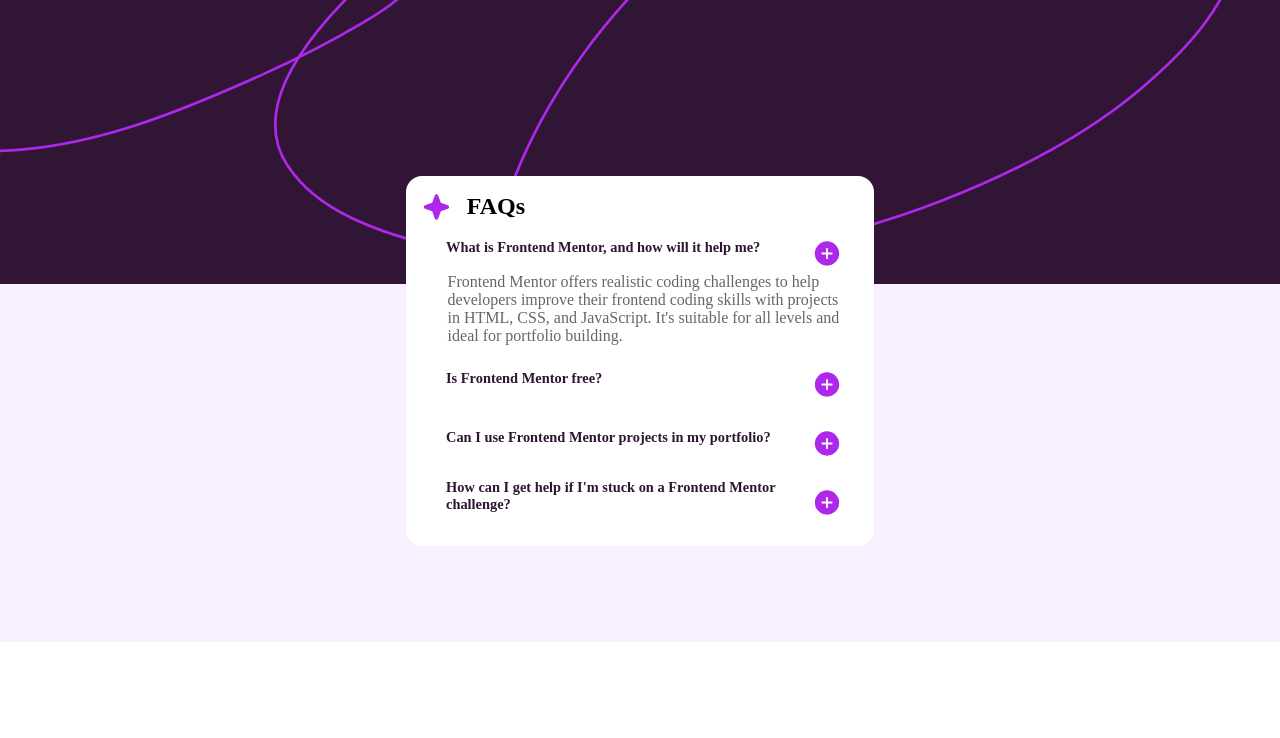
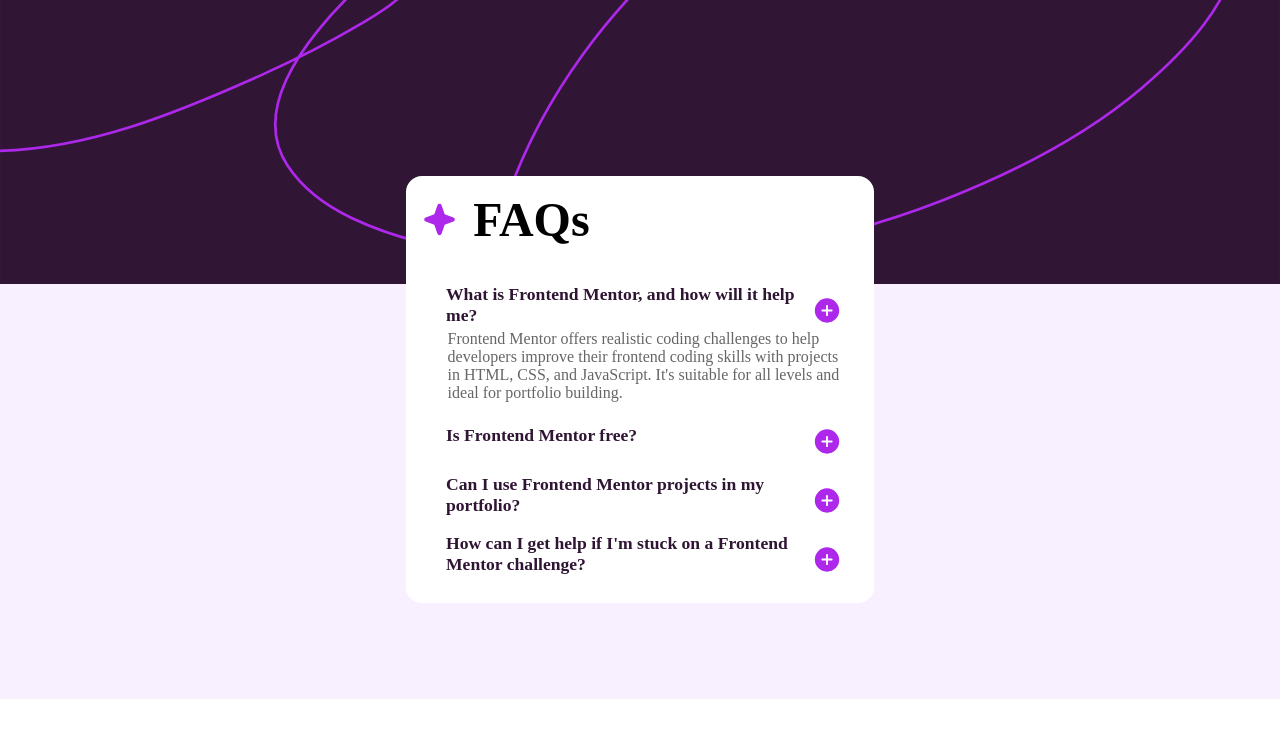
Before and after one commit to muiruri3000/Accordion, a plain HTML site: page index.html in a window 1280 px wide. Drawn offline with Linux system fonts and the light colour scheme.

Commit message:
added font-family

```diff
--- a/assets/css/style.scss
+++ b/assets/css/style.scss
@@ -74,9 +74,14 @@
     display: flex;
     gap: 1em;
     align-items: center;
+    margin-bottom: 2em;
+  }
+  main section .accordion .accordion-header h1{
+    font-family: 'Work Sans';
+    font-size: 3em;
   }
   main section .accordion .accordion-header img{
-    width: 1.8em;
+    width: 2.2em;
   }
 
   main section .accordion .block .accordion-item {
@@ -88,12 +93,12 @@
 
     align-self: flex-end;
   }
-  main section .accordion .block .heading h1{
-    font-size: .9em;
+  main section .accordion .block .heading h2{
+    font-size: 1.1em;
     color: var(--Dark-purple);
   }
 
-  main section .accordion .block .heading h1:hover{
+  main section .accordion .block .heading h2:hover{
     color: #AD28EB;
     cursor: pointer;
   }
--- a/index.html
+++ b/index.html
@@ -44,7 +44,7 @@
         </div>
 
         <div class="block">
-          <div class="heading"><h1>What is Frontend Mentor, and how will it help me?</h1></div>
+          <div class="heading"><h2>What is Frontend Mentor, and how will it help me?</h2></div>
           <div class="accordion-item mt " aria-roledescription="accordion control" role="button" aria-label="Toggle Accordion" ></div>
         </div>
 
@@ -54,7 +54,7 @@
             all levels and ideal for portfolio building.</p>
         </div>
         <div class="block">
-          <div class="heading"><h1>  Is Frontend Mentor free?</h1></div>
+          <div class="heading"><h2>  Is Frontend Mentor free?</h2></div>
         <div class="accordion-item mt" aria-roledescription="accordion control" role="button" aria-label="Toggle Accordion" ></div>
         </div>
 
@@ -64,7 +64,7 @@
             option providing access to a range of projects suitable for all skill levels.</p>
         </div>
         <div class="block">
-          <div class="heading"><h1>Can I use Frontend Mentor projects in my portfolio?</h1></div>
+          <div class="heading"><h2>Can I use Frontend Mentor projects in my portfolio?</h2></div>
         <div class="accordion-item mt" aria-roledescription="accordion control" role="button" aria-label="Toggle Accordion" ></div>
         </div>
 
@@ -73,7 +73,7 @@
             way to showcase your skills to potential employers!</p>
         </div>
         <div class="block">
-          <div class="heading"><h1>  How can I get help if I'm stuck on a Frontend Mentor challenge?</h1></div>
+          <div class="heading"><h2>  How can I get help if I'm stuck on a Frontend Mentor challenge?</h2></div>
         <div class="accordion-item mt" aria-roledescription="accordion control" role="button" aria-label="Toggle Accordion" ></div>
         </div>
 
```
Also changed, not shown: assets/css/style.css, 1 other file.
